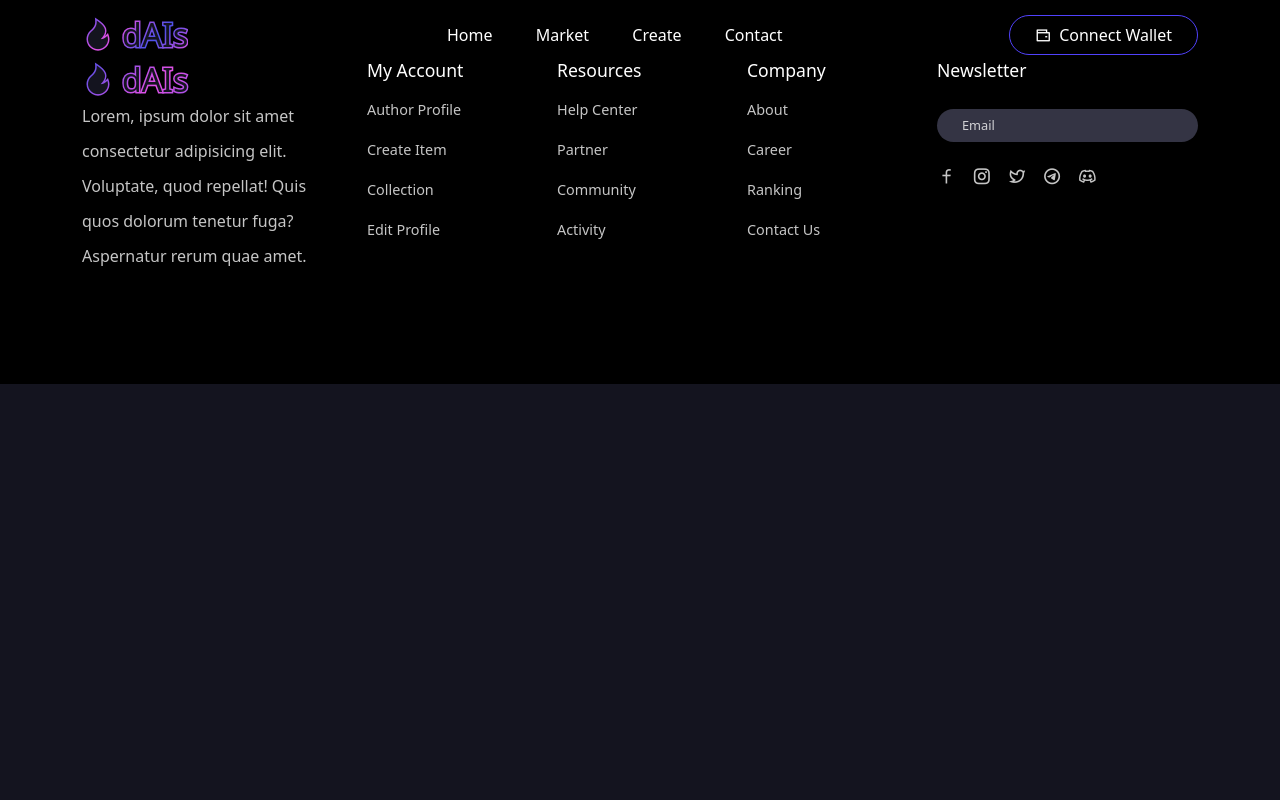
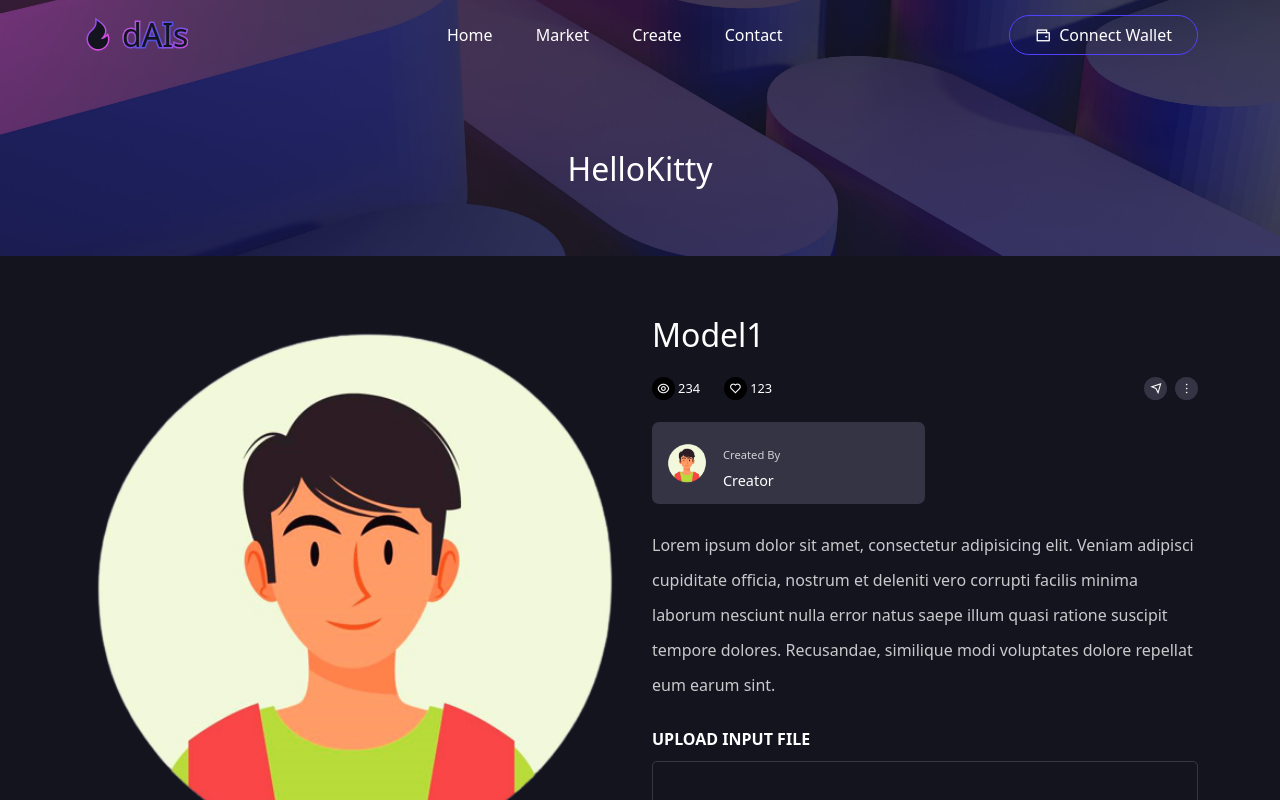
Before and after one commit to Dragonglass101/Cipher-AI-Exchange, a React (Create React App) app: page /modelsowned in a window 1280 px wide. Shown: the top 800 px of the page. Built offline with nearby package versions, Linux system fonts and the light colour scheme; what @taquito/beacon-wallet, @taquito/taquito would draw is missing.

Commit message:
setting routing for owned models

```diff
--- a/src/routes/Routers.js
+++ b/src/routes/Routers.js
@@ -9,6 +9,7 @@ import Contact from "../pages/Contact";
 
 import Wallet from "../pages/Wallet";
 import ModelDetails from "../pages/AI_Model_Details";
+import ModelOwned from "../pages/ModelOwned";
 
 const Routers = () => {
   return (
@@ -17,7 +18,7 @@ const Routers = () => {
       <Route path="/home" element={<Home />} />
       <Route path="/market" element={<Market />} />
       <Route path="/create" element={<Create />} />
-      <Route path="/contact" element={<Contact />} />
+      <Route path="/modelsowned" element={<ModelOwned />} />
       <Route path="/wallet" element={<Wallet />} />
       <Route path="/market/:id" element={<ModelDetails />} />
     </Routes>
```
